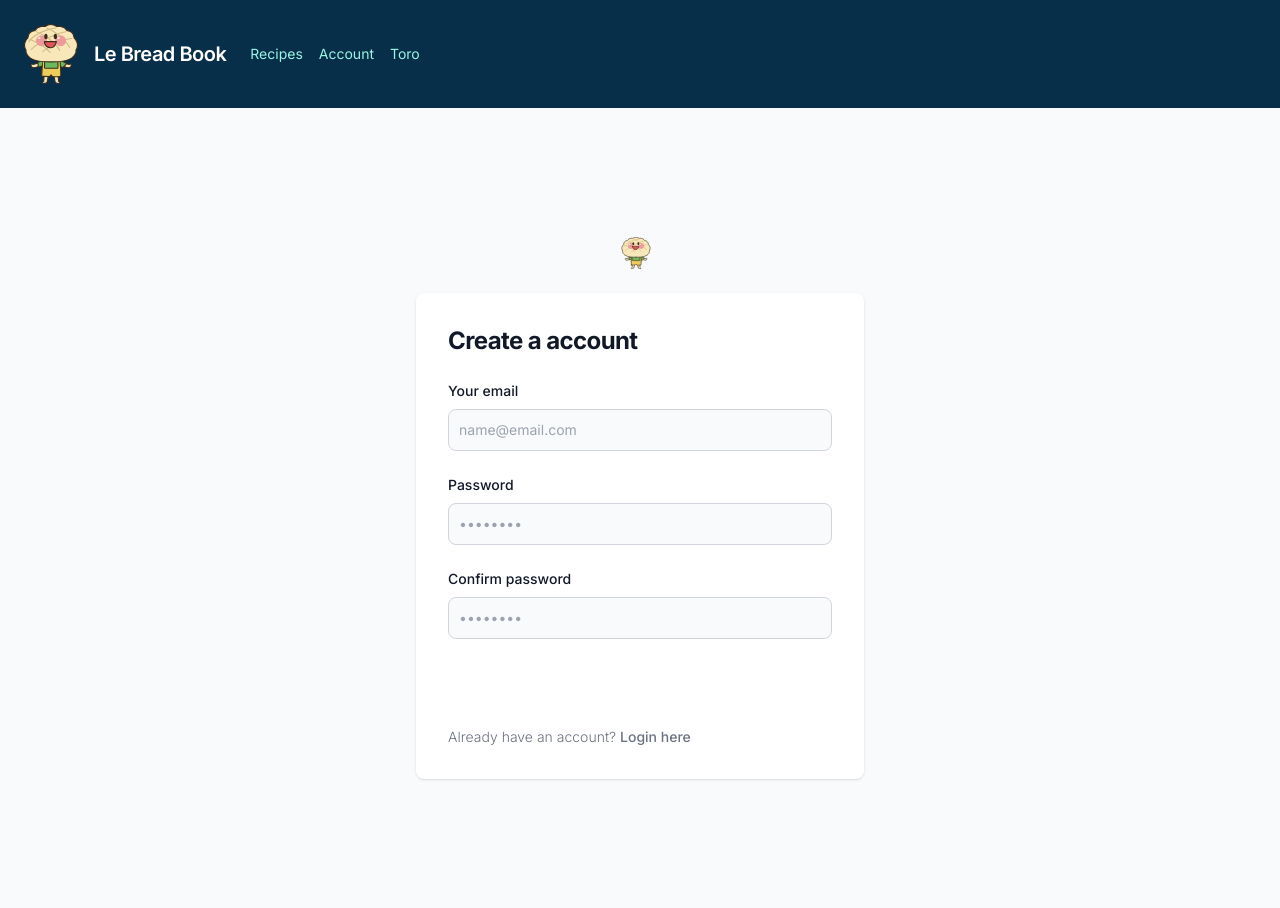
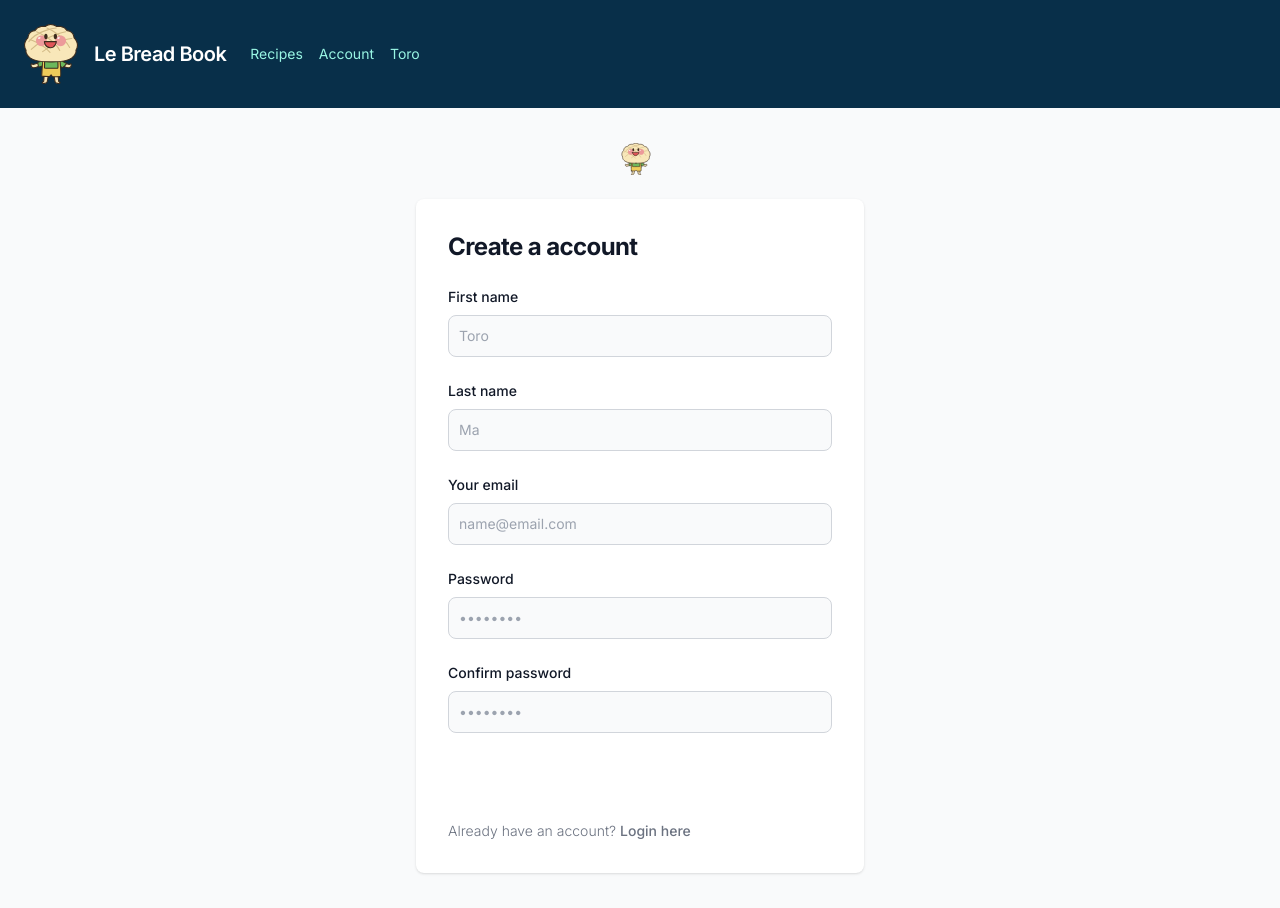
Before and after one commit to Andymamooo/LeBreadBook, a Next.js app: page /Register_Page in a window 1280 px wide. Built offline with nearby package versions, Linux system fonts and the light colour scheme.

Commit message:
add to login page

```diff
--- a/src/app/Register_Page/page.tsx
+++ b/src/app/Register_Page/page.tsx
@@ -17,7 +17,7 @@ export default function Register() {
       <div className='flex flex-col items-center justify-center px-6 py-8 mx-auto md:h-screen lg:py-0'>
         <a
           href='#'
-          class='flex items-center mb-6 text-2xl font-semibold text-gray-900 dark:text-white'
+          className='flex items-center mb-6 text-2xl font-semibold text-gray-900 dark:text-white'
         >
           <Image
             className='w-8 h-8 mr-2'
@@ -33,6 +33,30 @@ export default function Register() {
               Create a account
             </h1>
             <form className='space-y-4 md:space-y-6' action='#'>
+              <div>
+                <label className='block mb-2 text-sm font-medium text-gray-900 dark:text-white'>
+                  First name
+                </label>
+                <input
+                  type='fname'
+                  name='fname'
+                  id='fname'
+                  className='bg-gray-50 border border-gray-300 text-gray-900 sm:text-sm rounded-lg block w-full p-2.5 dark:bg-gray-700 dark:border-gray-600 dark:placeholder-gray-400 dark:text-white dark:focus:ring-blue-500 dark:focus:border-blue-500'
+                  placeholder='Toro'
+                ></input>
+              </div>
+              <div>
+                <label className='block mb-2 text-sm font-medium text-gray-900 dark:text-white'>
+                  Last name
+                </label>
+                <input
+                  type='lname'
+                  name='lname'
+                  id='lname'
+                  className='bg-gray-50 border border-gray-300 text-gray-900 sm:text-sm rounded-lg block w-full p-2.5 dark:bg-gray-700 dark:border-gray-600 dark:placeholder-gray-400 dark:text-white dark:focus:ring-blue-500 dark:focus:border-blue-500'
+                  placeholder='Ma'
+                ></input>
+              </div>
               <div>
                 <label className='block mb-2 text-sm font-medium text-gray-900 dark:text-white'>
                   Your email
```
